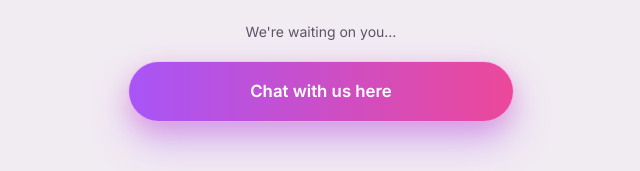
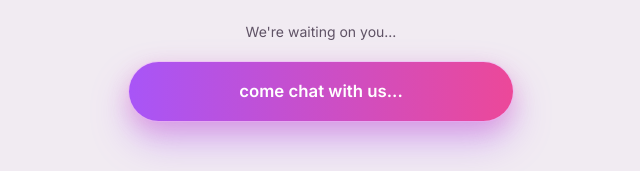
Before and after one commit to svenanska/landing-page-amayah, a Next.js app: page / in a window 1280 px wide. Shown: the part 466-637 px from the top of the page, without its empty margins (319-959 px from the left). Built offline with nearby package versions, Linux system fonts and the light colour scheme; no server answers; a web font is replaced by a local one.

Commit message:
Update CTA button text

```diff
--- a/app/page.tsx
+++ b/app/page.tsx
@@ -23,7 +23,7 @@ export default function Home() {
           rel="noopener noreferrer"
           className="mt-5 inline-flex w-full items-center justify-center rounded-full bg-gradient-to-r from-[#a855f7] to-[#ec4899] px-9 py-[1.05rem] text-[1.05rem] font-semibold text-white shadow-[0_20px_38px_rgba(168,85,247,0.38),0_8px_22px_rgba(236,72,153,0.28)] ring-1 ring-fuchsia-300/45 transition-all duration-200 ease-out hover:scale-[1.03] hover:shadow-[0_24px_46px_rgba(168,85,247,0.45),0_12px_30px_rgba(236,72,153,0.35)] hover:brightness-105 active:scale-[0.97]"
         >
-          Chat with us here
+          come chat with us...
         </a>
       </div>
     </main>
```
